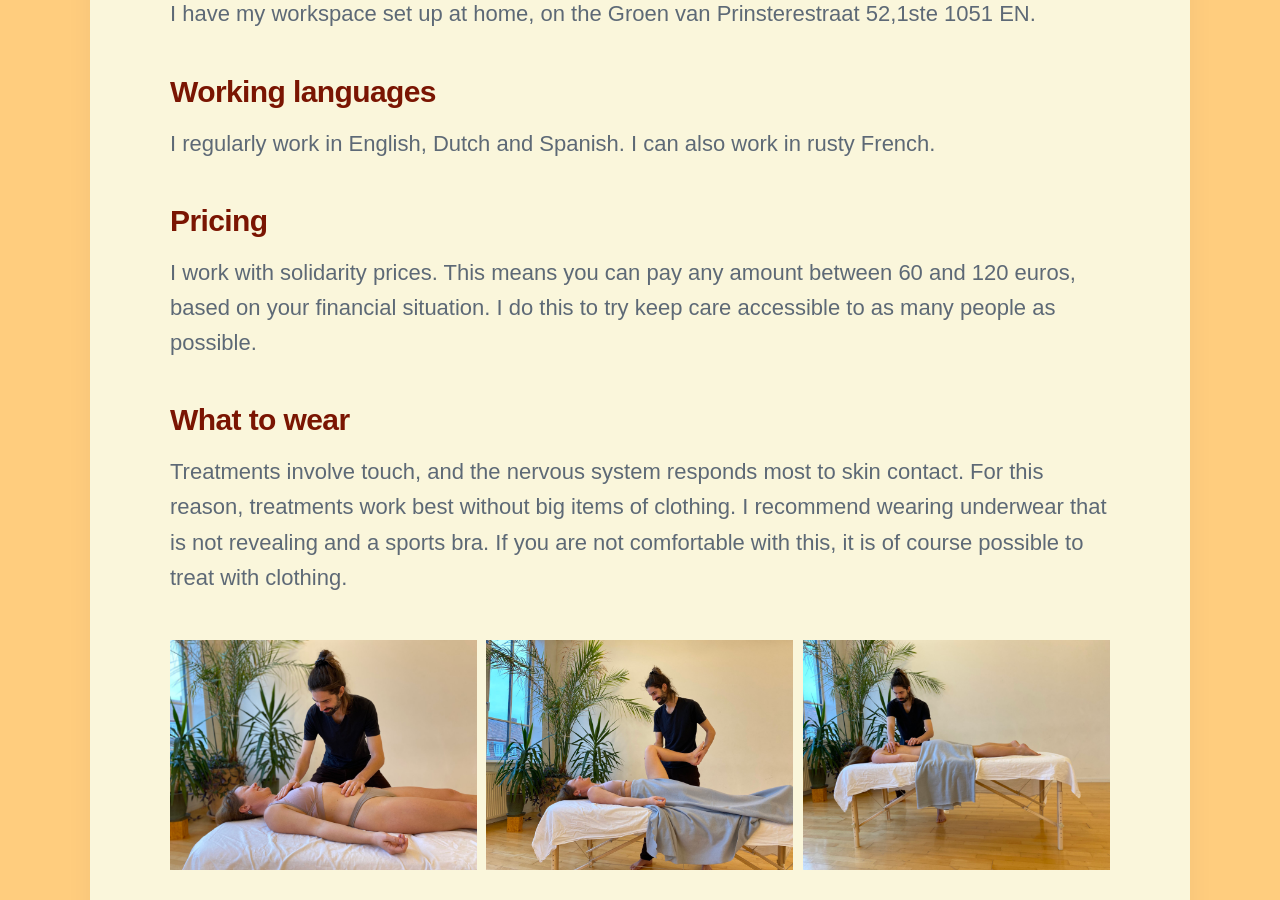
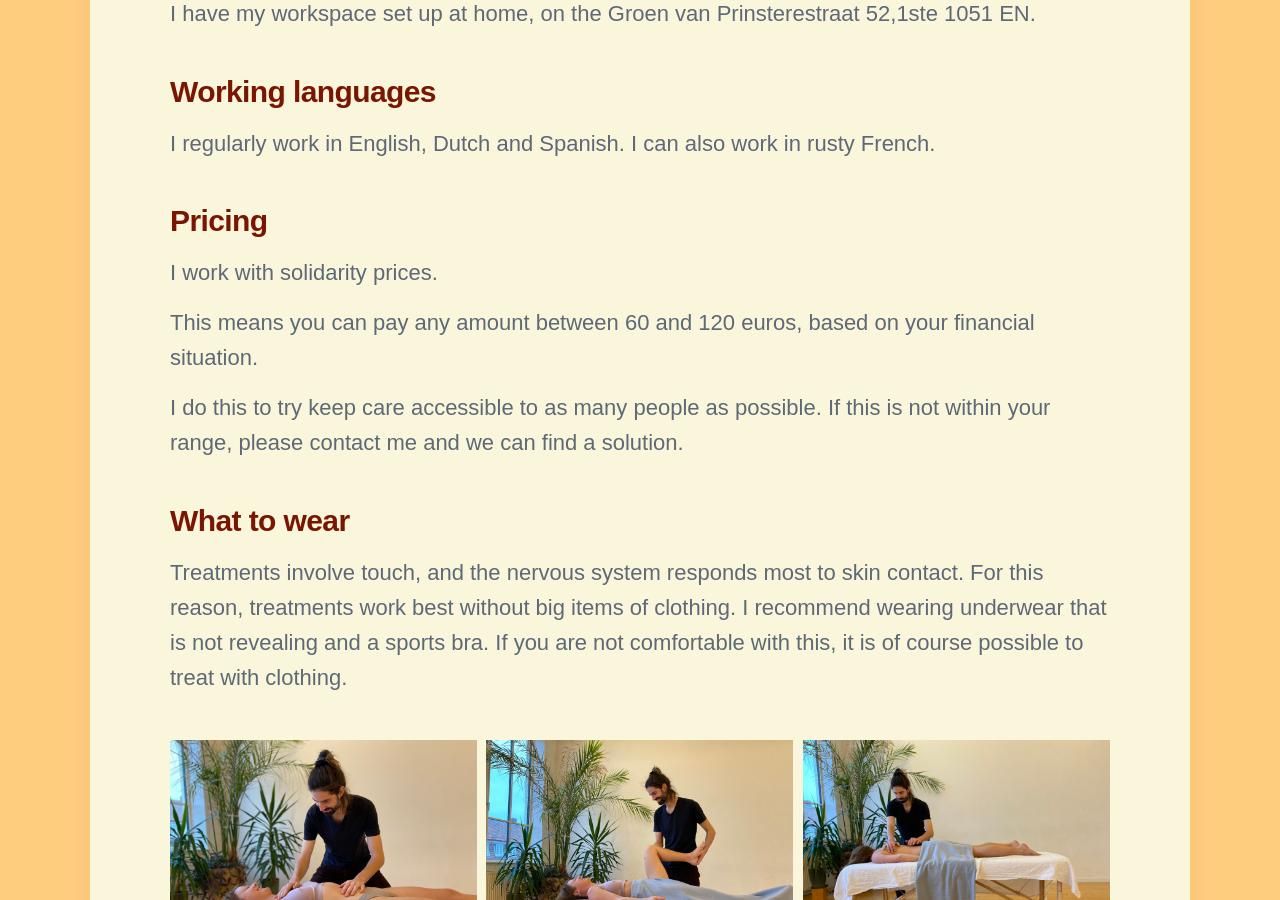
Before and after one commit to threekeytherapy/threekeytherapy.com, a Jekyll site: the page built from _projects/treatments.md, in a window 1280 px wide and 900 px high, scrolled down 1875 px. Built offline with Jekyll 4.4.1, drawn with Linux system fonts in a browser that asks for light colours; nearby versions of some CDN libraries; some web fonts are replaced.

Commit message:
adds price disclaimer

```diff
--- a/_projects/treatments.md
+++ b/_projects/treatments.md
@@ -47,8 +47,11 @@ I regularly work in English, Dutch and Spanish. I can also work in rusty French.
 ### Pricing
 
 I work with solidarity prices.
+
 This means you can pay any amount between 60 and 120 euros, based on your financial situation.
+
 I do this to try keep care accessible to as many people as possible.
+If this is not within your range, please contact me and we can find a solution.
 
 ### What to wear
 
```
